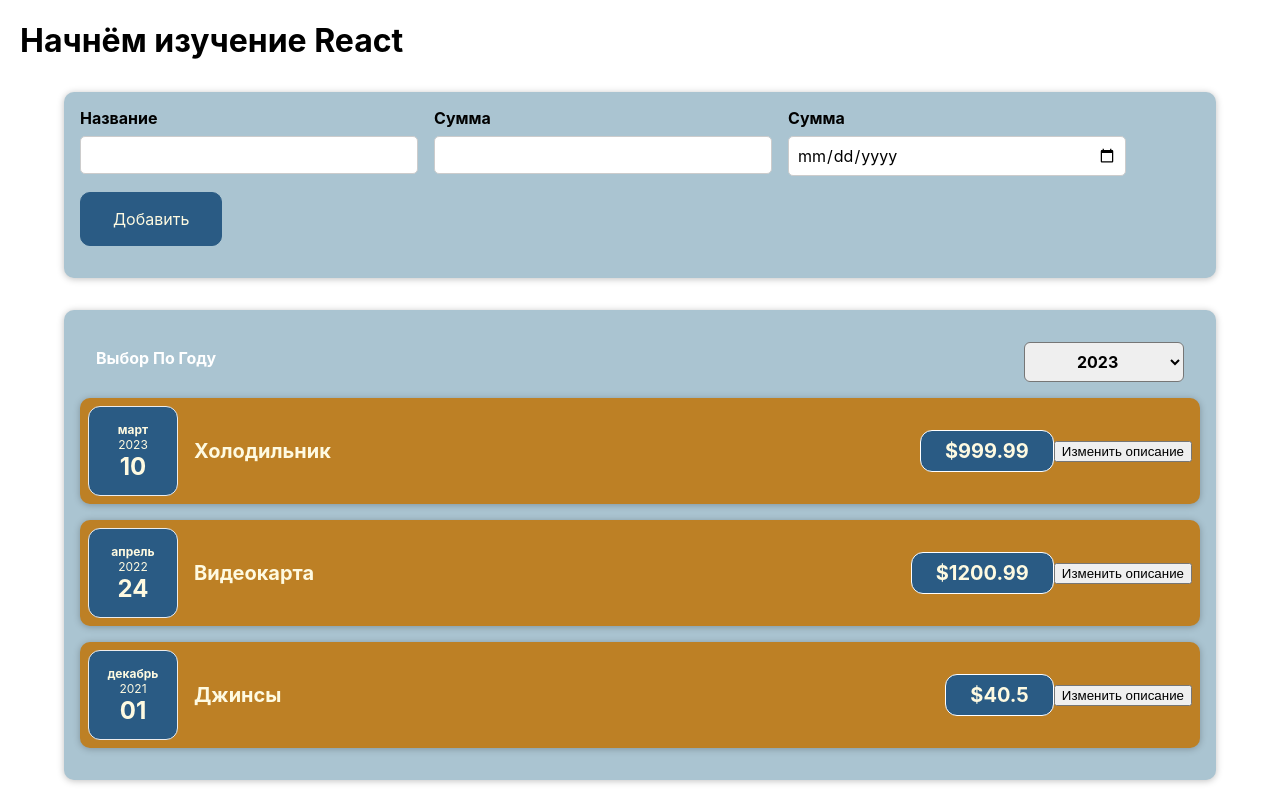
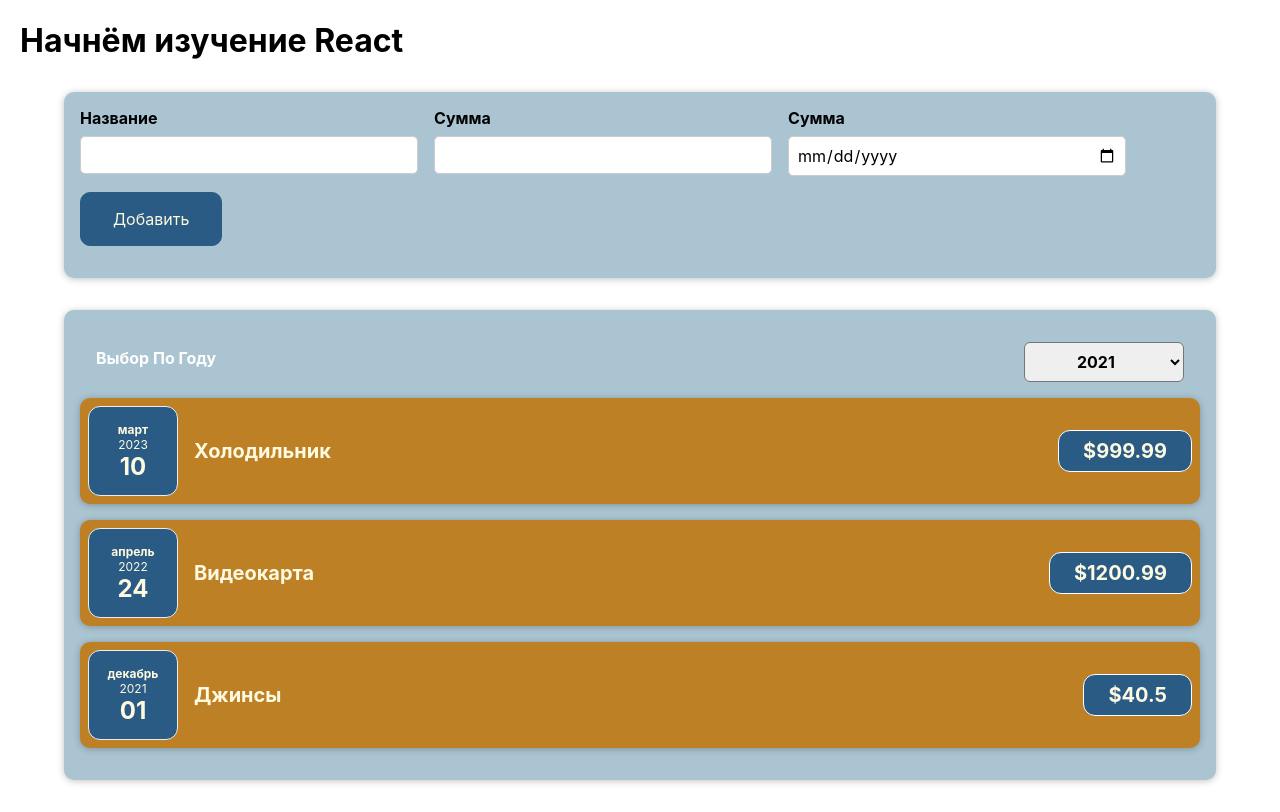
Before and after one commit to sursindmitry/Cost-Item, a React (Create React App) app: page / in a window 1280 px wide. Built offline with nearby package versions, Linux system fonts and the light colour scheme.

Commit message:
Add costs

```diff
--- a/src/App.js
+++ b/src/App.js
@@ -1,8 +1,8 @@
 import Costs from "./components/Costs/Costs";
 import NewCost from "./components/NewCost/NewCost";
+import {useState} from "react";
 
-const App=()=> {
-    const  costs =[
+const  INITIAL_COSTS =[
     {
         id: "c1",
         date:  new Date(2023, 2, 10),
@@ -21,11 +21,14 @@ const App=()=> {
         description: "Джинсы",
         amount: 40.50
     }
-    ]
+];
+const App=()=> {
+    const [costs, setCosts] = useState(INITIAL_COSTS);
 
     const addCostHandler = (cost) => {
-        console.log(cost);
-        console.log('App Component');
+        setCosts((prevCosts) => {
+            return [cost, ...prevCosts];
+        });
     }
 
   return (
--- a/src/components/Costs/CostItem.js
+++ b/src/components/Costs/CostItem.js
@@ -1,23 +1,17 @@
 import './CostItem.css'
 import CostDate from "./CostDate";
 import Card from "../UI/Card";
-import {useState} from "react";
 
-const CostItem=(props)=>{
-    const [description, setDescription] = useState(props.description);
-    const changeDescriptionHandler = () =>{
-        setDescription('New description')
-    }
+const CostItem = (props) => {
     return (
         <Card className="cost-item">
-            <CostDate date={props.date}/>
-            <div className='cost-item__description'>
-                <h2>{description}</h2>
-                <div className='cost-item__price'>${props.amount}</div>
+            <CostDate date={props.date} />
+            <div className="cost-item__description">
+                <h2>{props.description}</h2>
+                <div className="cost-item__price">${props.amount}</div>
             </div>
-            <button onClick={changeDescriptionHandler}>Изменить описание</button>
         </Card>
     );
-}
+};
 
-export default CostItem
+export default CostItem;
--- a/src/components/Costs/Costs.js
+++ b/src/components/Costs/Costs.js
@@ -4,24 +4,27 @@ import Card from "../UI/Card";
 import CostsFilter from "./CostsFilter";
 import {useState} from "react";
 
-const Costs = (props)=>{
-    const [selectedYear, setSelectedYear]=useState('2023')
+const Costs = (props) => {
+    const [selectedYear, setSelectedYear] = useState("2021");
+
     const yearChangeHandler = (year) => {
         setSelectedYear(year);
-    }
+    };
 
-    return(
+    return (
         <div>
-            <Card className='costs'>
-                <CostsFilter year={selectedYear} onChangeYear={yearChangeHandler}/>
-
-                <CostItem date={props.costs[0].date} description={props.costs[0].description} amount={props.costs[0].amount}/>
-                <CostItem date={props.costs[1].date} description={props.costs[1].description} amount={props.costs[1].amount}/>
-                <CostItem date={props.costs[2].date} description={props.costs[2].description} amount={props.costs[2].amount}/>
+            <Card className="costs">
+                <CostsFilter year={selectedYear} onChangeYear={yearChangeHandler} />
+                {props.costs.map((cost) => (
+                    <CostItem
+                        date={cost.date}
+                        description={cost.description}
+                        amount={cost.amount}
+                    />
+                ))}
             </Card>
         </div>
-
     );
-}
+};
 
 export default Costs;
--- a/src/components/Costs/CostsFilter.js
+++ b/src/components/Costs/CostsFilter.js
@@ -10,10 +10,10 @@ const CostsFilter = (props) => {
             <div className="costs-filter__control">
                 <label>Выбор По Году</label>
                 <select value={props.year} onChange={yearChangeHandler}>
-                    <option value="2023">2023</option>
                     <option value="2022">2022</option>
                     <option value="2021">2021</option>
                     <option value="2020">2020</option>
+                    <option value="2019">2019</option>
                 </select>
             </div>
         </div>
--- a/src/components/NewCost/CostForm.js
+++ b/src/components/NewCost/CostForm.js
@@ -5,7 +5,7 @@ const CostForm = (props) => {
     const [inputName,setInputName] = useState("");
     const [inputAmount,setInputAmount] = useState("");
     const [inputDate,setInputDate] = useState("");
-    useState({})
+
     const nameChangeHandler = (event) =>{
         setInputName(event.target.value)
     }
@@ -21,9 +21,9 @@ const CostForm = (props) => {
     const submitHandler = (event) =>{
         event.preventDefault()
         const costData ={
-            name: inputName,
+            description: inputName,
             amount: inputAmount,
-            date: inputDate
+            date: new Date(inputDate)
         };
         props.onSaveCostData(costData);
         setInputName('');
@@ -42,7 +42,7 @@ const CostForm = (props) => {
             </div>
             <div className="new-cost__control">
                 <label>Сумма</label>
-                <input onChange={dateChangeHandler} value={inputDate} type='date' min='2019-01-01' step='2023-12-31'/>
+                <input onChange={dateChangeHandler} value={inputDate} type='date' min="2019-01-01" step="2023-12-31"/>
             </div>
             <div className='new-cost__actions'>
                 <button type='submit'>Добавить</button>
--- a/src/components/NewCost/NewCost.js
+++ b/src/components/NewCost/NewCost.js
@@ -2,17 +2,20 @@ import CostForm from "./CostForm";
 
 import './NewCost.css'
 const NewCost = (props) => {
-
     const saveCostDataHandler = (inputCostData) => {
         const costData = {
             ...inputCostData,
-            id: Math.random().toString()
-        }
+            id: Math.random().toString(),
+        };
+
         props.onAddCost(costData);
-    }
+    };
 
-    return<div className="new-cost">
-        <CostForm onSaveCostData={saveCostDataHandler} />
-    </div>
-}
+    return (
+        <div className="new-cost">
+            <CostForm onSaveCostData={saveCostDataHandler} />
+        </div>
+    );
+};
+
 export default NewCost;
```
Also changed, not shown: src/components/Costs/CostDate.js (+12 -11 lines). Lines whose indentation alone changed are shown as unchanged.
